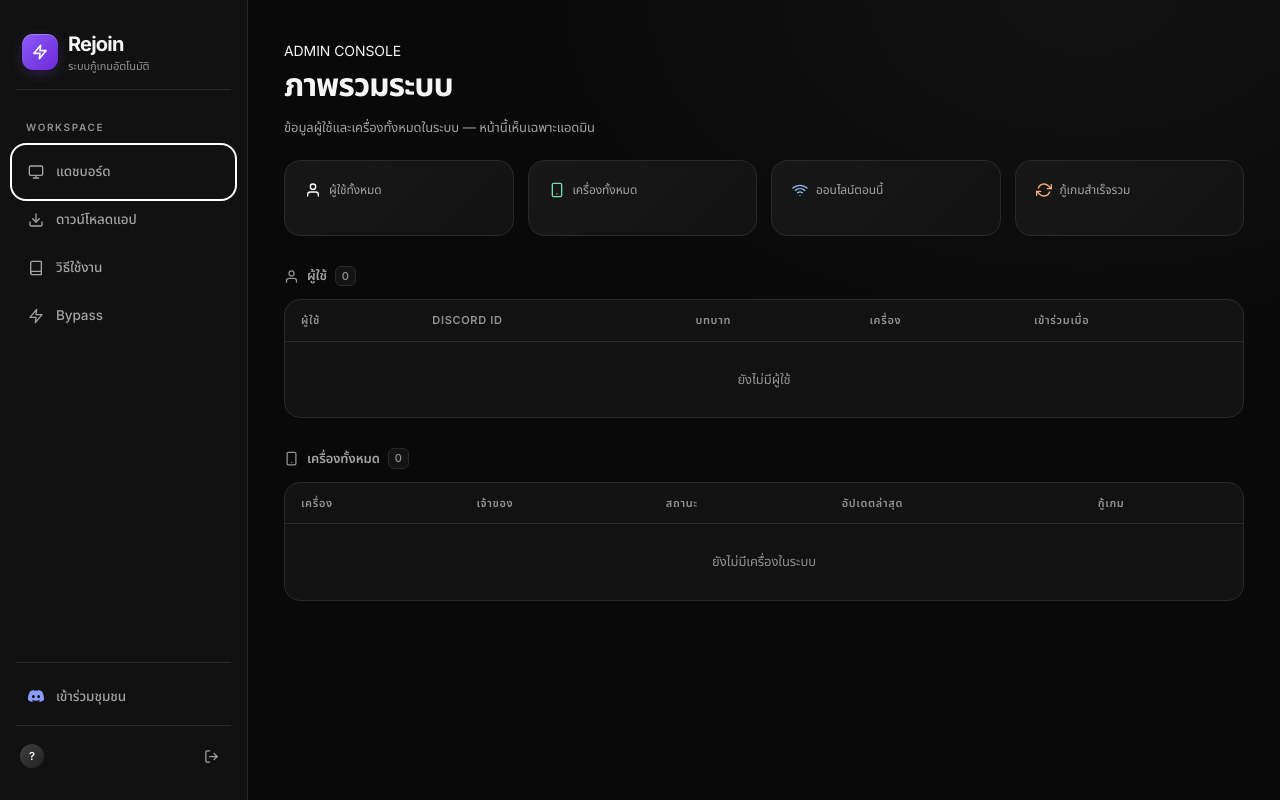
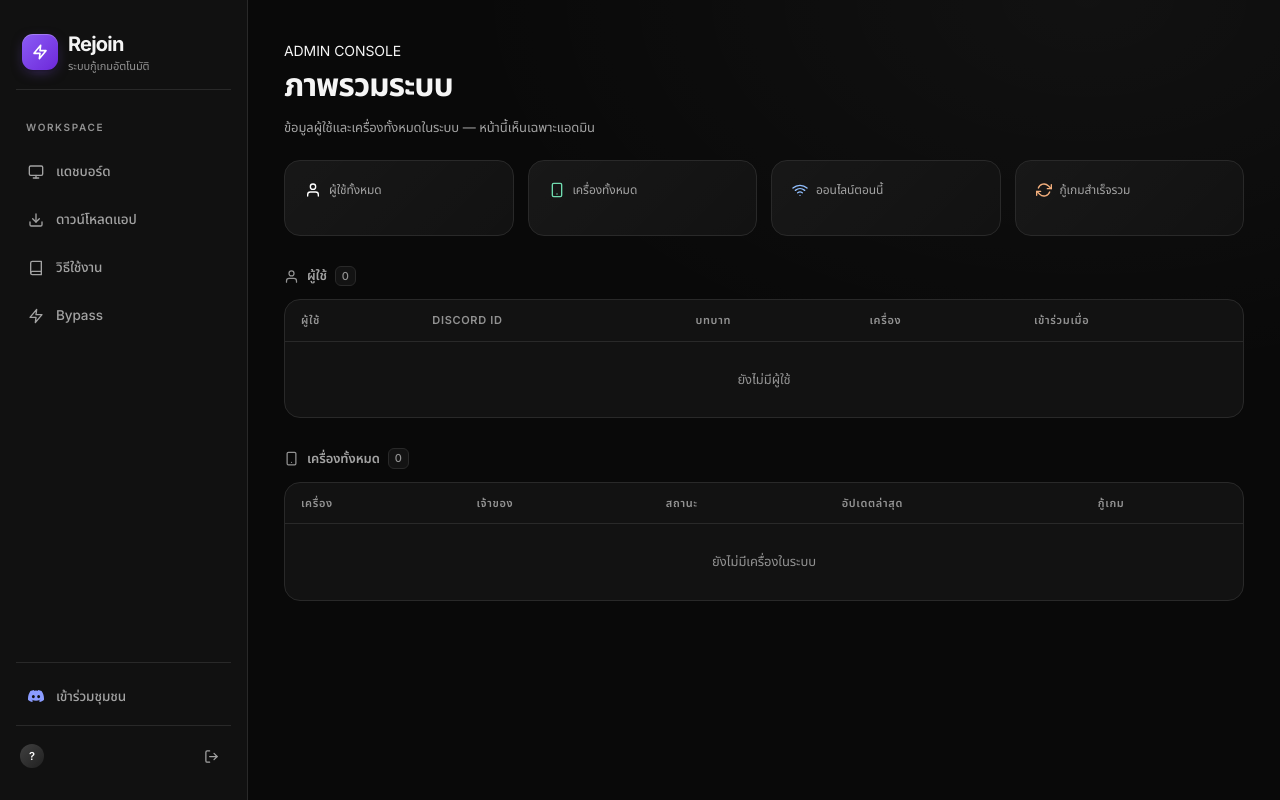
Before and after one commit to ffxlm/rejoin-cloud, a FastAPI app: template skeleton/backend/templates/admin.html in a window 1280 px wide, with the restyled element focused. Run offline with FastAPI, Linux system fonts and the light colour scheme; the template is opened without the code that fills it, so the values that code supplies are empty.

Commit message:
ui: remove focus outline on sidebar nav items

```diff
--- a/skeleton/backend/templates/base.html
+++ b/skeleton/backend/templates/base.html
@@ -56,6 +56,7 @@
             color:var(--muted);font-size:13.5px;font-weight:500;transition:background .12s,color .12s}
   .nav-item .ic{width:16px;height:16px}
   .nav-item:hover{background:var(--hover);color:var(--text)}
+  .nav-item:focus-visible{outline:none}
    .nav-item.active{background:linear-gradient(90deg,rgba(255,255,255,.1),rgba(255,255,255,.04));color:var(--text);box-shadow:inset 3px 0 var(--accent)}
   .nav-item.active .ic{color:var(--accent-h)}
   .side-foot{border-top:1px solid var(--border);padding-top:10px;display:flex;align-items:center;gap:6px}
```
